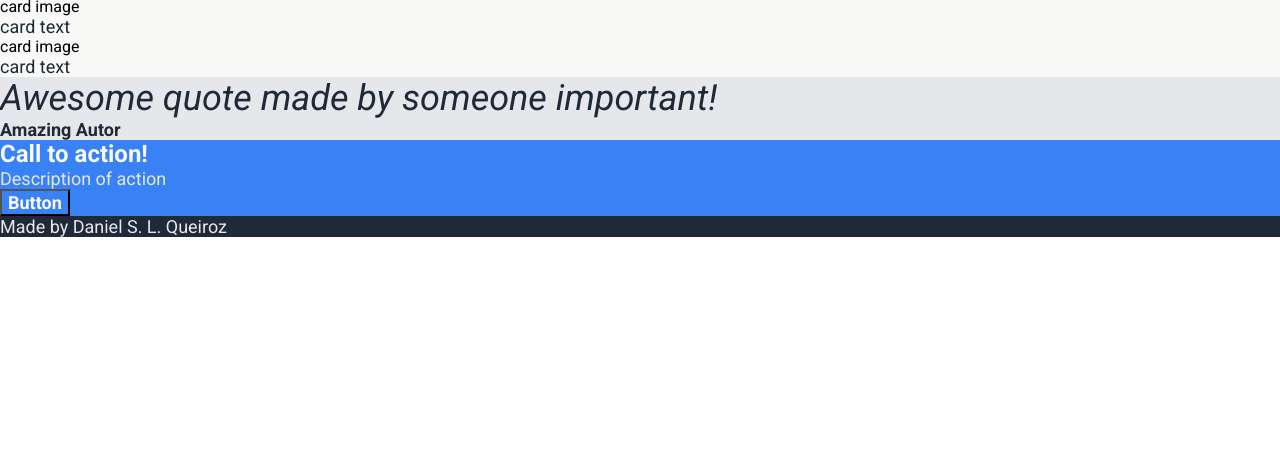
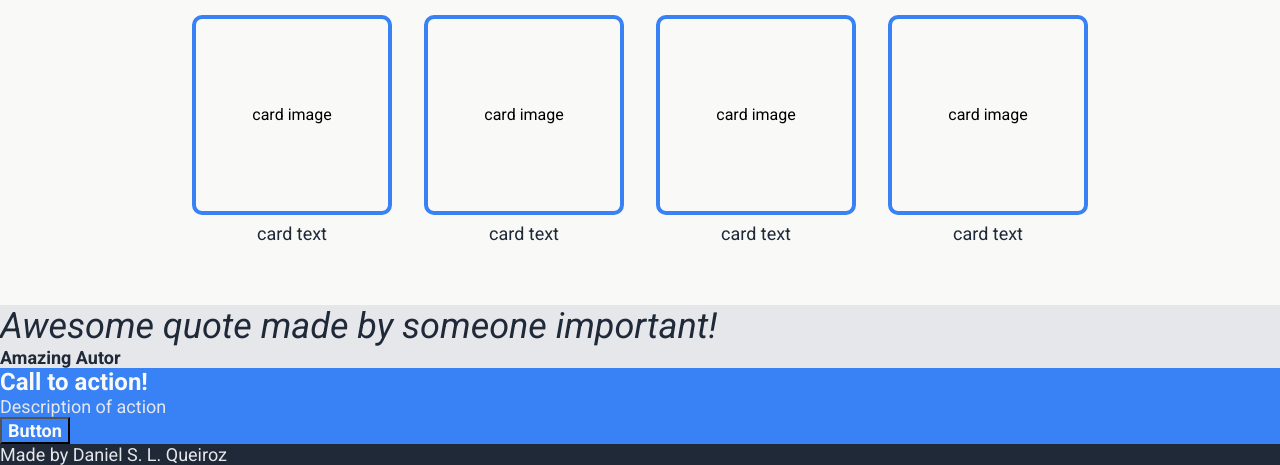
Before and after one commit to maj-dan/landing-page, a plain HTML site: page index.html in a window 1280 px wide. Shown: the part 625-1090 px from the top of the page. Before the commit the page ends 862 px from the top, so only its background shows below. Drawn offline with Linux system fonts and the light colour scheme.

Commit message:
Size second section (aka info section)

```diff
--- a/index.html
+++ b/index.html
@@ -30,23 +30,23 @@
             </div>
         </div>
 
-        <div class="light">
+        <div class="light second">
             <div class="darkt bolder info">Some random information.</div>
-            <div>
-                <div>
-                    <div>card image</div>
+            <div class="cards">
+                <div class="card">
+                    <div class="image">card image</div>
                     <div class="darkt small">card text</div>
                 </div>
-                <div>
-                    <div>card image</div>
+                <div class="card">
+                    <div class="image">card image</div>
                     <div class="darkt small">card text</div>
                 </div>
-                <div>
-                    <div>card image</div>
+                <div class="card">
+                    <div class="image">card image</div>
                     <div class="darkt small">card text</div>
                 </div>
-                <div>
-                    <div>card image</div>
+                <div class="card">
+                    <div class="image">card image</div>
                     <div class="darkt small">card text</div>
                 </div>
             </div>
--- a/styles/styles.css
+++ b/styles/styles.css
@@ -130,3 +130,38 @@ body {
 .main .text button {
     align-self: flex-start;
 }
+
+    /* second section (aka info section) */
+    .second {
+        display: flex;
+        flex-direction: column;
+        justify-content: center;
+        align-items: center;
+        gap: 36px;
+        height: 430px;
+    }
+
+    .cards {
+        width: 70%;
+        display: flex;
+        justify-content: space-between;
+        gap: 10px;
+    }
+
+    .card {
+        display: flex;
+        flex-direction: column;
+        align-items: center;
+        gap: 8px;
+    }
+
+    .card .image {
+        width: 200px;
+        height: 200px;
+        display: flex;
+        justify-content: center;
+        align-items: center;
+        box-sizing: border-box;
+        border: 4px solid #3882F6;
+        border-radius: 5%;
+    }
```
